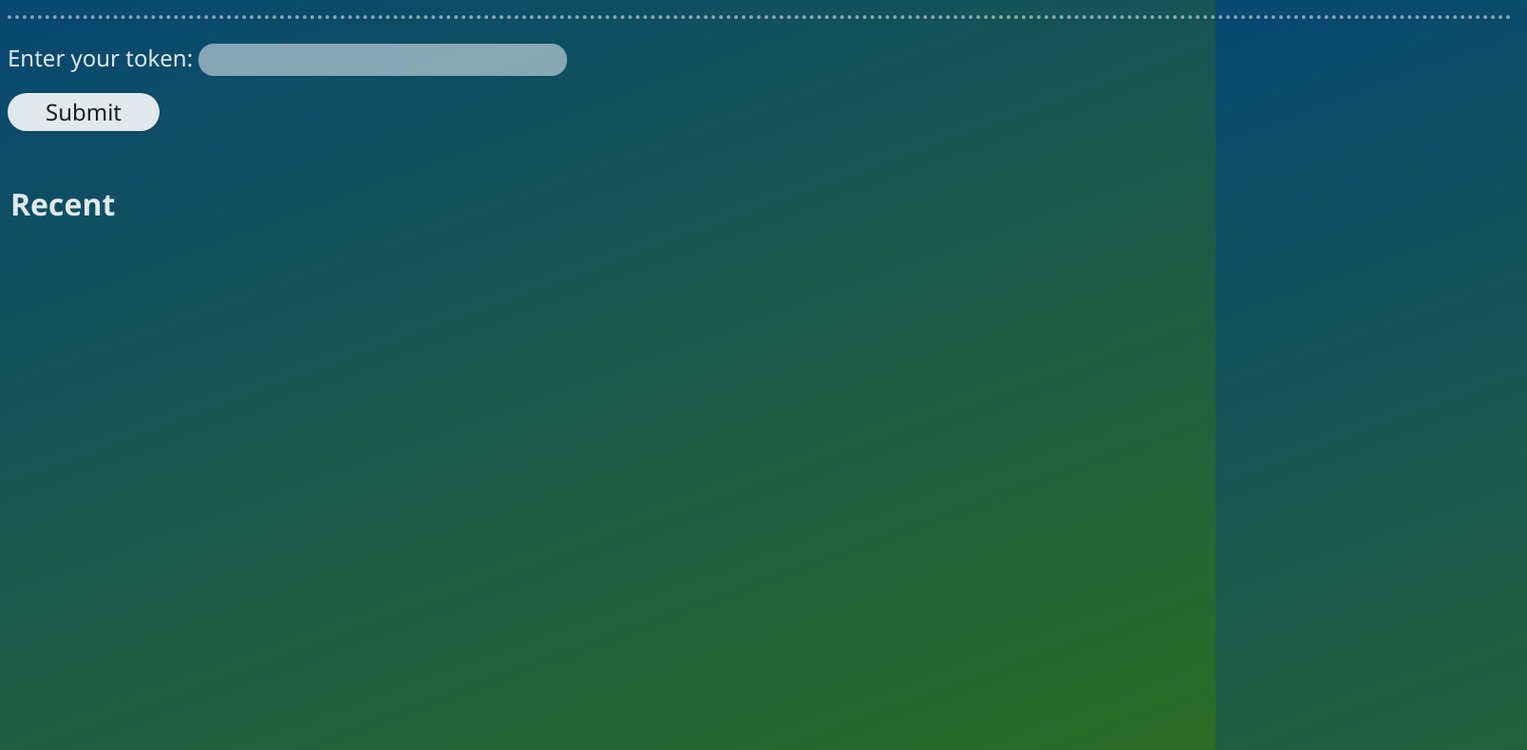
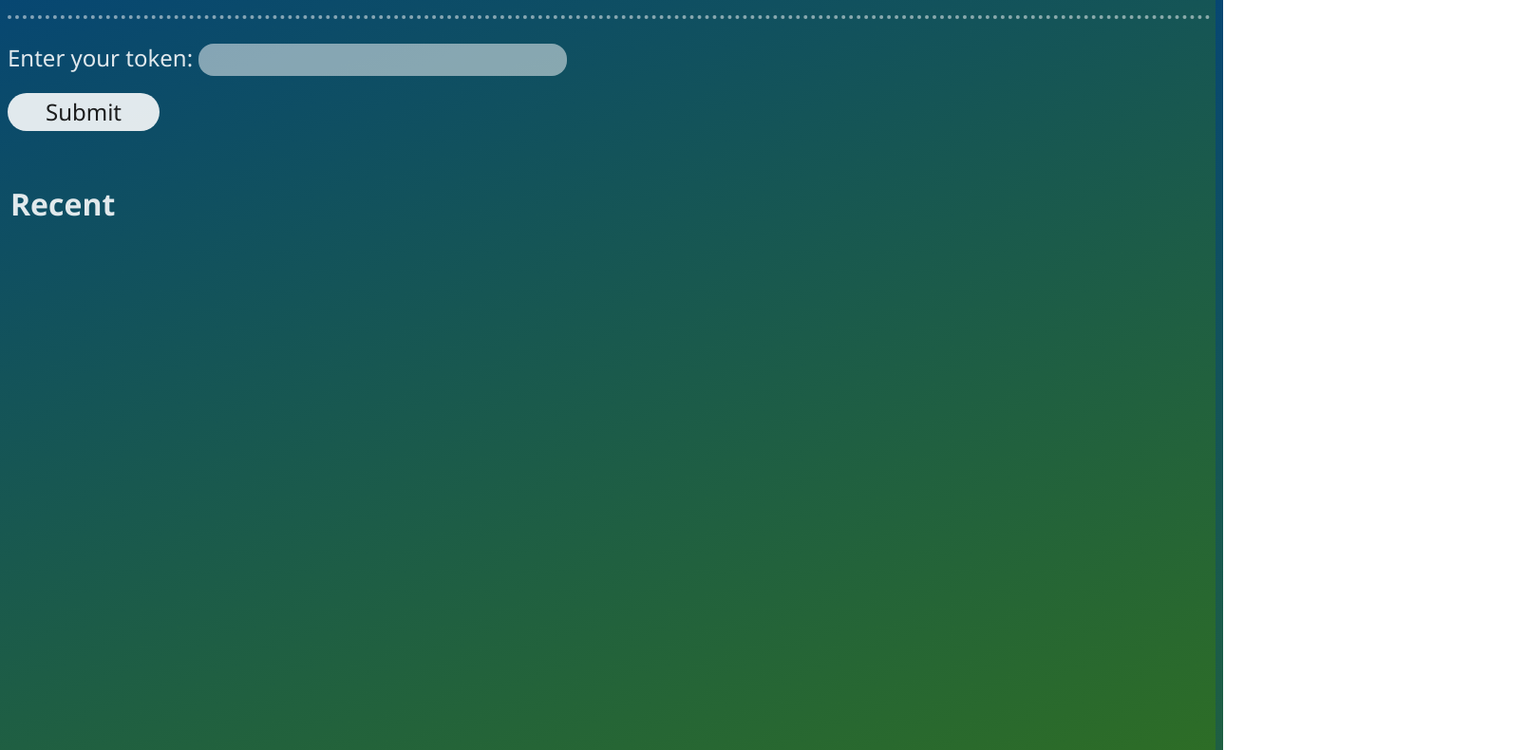
Before and after one commit to SHArdowYT/public, a plain HTML site: page index.html in a window 1280 px wide. Shown: the part 232-1022 px from the top of the page at 95% size, 1608 px wide, since content can reach past the window. Drawn offline with Linux system fonts and the light colour scheme.

Commit message:
Update index.html

```diff
--- a/index.html
+++ b/index.html
@@ -17,7 +17,7 @@
 
 
 
-    <body style="background: linear-gradient(160deg, #004080, #408000); width: 100rem; height: 100rem; overflow: hidden;">
+    <body style="background: linear-gradient(160deg, #004080, #408000); width: 100%; height: 100rem; overflow: hidden;">
 
         <h1 class="defaultFont" id="title">SHArdow's badly made home page...</h1>
         <p class="defaultFont" id="subtitle">tokens are now autofilled and stored!</p>
```
